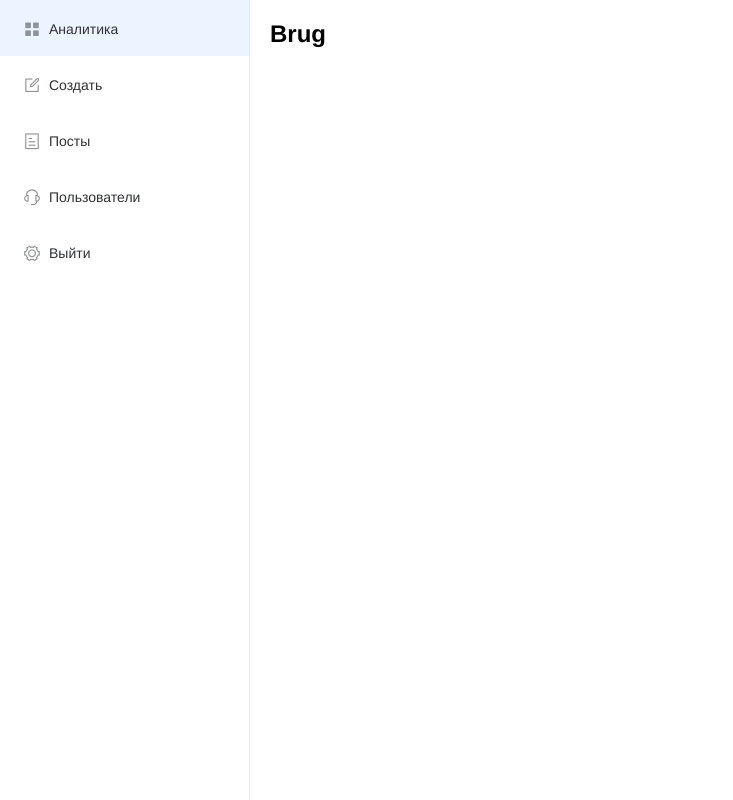
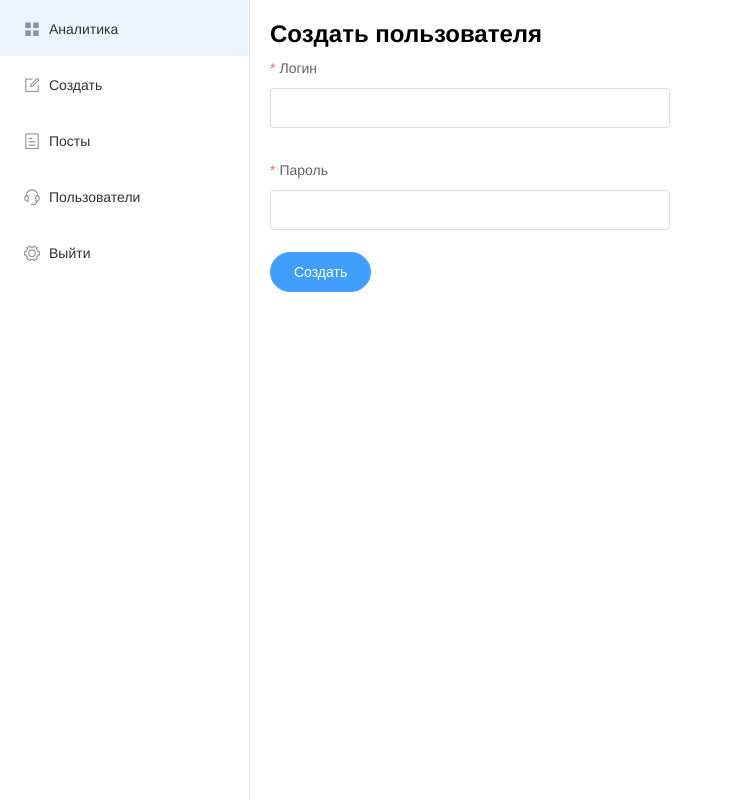
Before and after one commit to AvanesyanAshot/simple-blog, a Nuxt app: page /admin/user in a window 1280 px wide. Shown: the whole page, without its empty margins (0-733 px from the left). Built offline with nearby package versions, Linux system fonts and the light colour scheme; no server answers.

Commit message:
methods add user

```diff
--- a/pages/admin/user.vue
+++ b/pages/admin/user.vue
@@ -1,11 +1,86 @@
 <template>
     <div>
-        <h1>Brug</h1>
+        <el-form
+            :model="controls"
+            :rules="rules"
+            ref="form"
+            @submit.native.prevent="onSubmit"
+        >
+            <h2>Создать пользователя</h2>
+
+            <el-form-item label="Логин" prop="login">
+                <el-input v-model.trim="controls.login" />
+            </el-form-item>
+
+            <div class="mb">
+                <el-form-item label=Пароль prop="password">
+                    <el-input v-model.trim="controls.password" type='password'/>
+                </el-form-item>
+            </div>
+
+            <el-form-item>
+                <el-button
+                    type="primary"
+                    round
+                    native-type="submit"
+                    :loading="loading"
+                >
+                Создать
+                </el-button>
+
+            </el-form-item>
+        </el-form>
     </div>
 </template>
 <script>
 export default {
     layout: 'admin',
-    middleware: ["admin-auth"]
+    middleware: ["admin-auth"],
+    data() {
+        return {
+            loading: false,
+            controls: {
+                login: "",
+                password: ''
+            },
+            rules: {
+                login: [
+                    { required: true, message: 'Введите логин', trigger: 'blur' },
+                ],
+                password: [
+                    { required: true, message: 'Введите пароль', trigger: 'blur' },
+                    { min: 6 , message:'Пароль должен быть не менее 6 символов', trigger: 'blur'}
+                ]
+            }
+        };
+    },
+    methods: {
+        onSubmit(){
+            this.$refs.form.validate(async valid =>{
+                if(valid) {
+                    this.loading = true
+                    try {
+                        const formData = {
+                            login: this.controls.login,
+                            password: this.controls.password
+                        }
+                        await this.$store.dispatch('auth/createUser', formData)
+                        this.$message.success('Новый пользователь добавлен')
+                        this.controls.login = '',
+                        this.controls.password = '',
+                        this.loading = false
+                    } catch (error) {
+                        this.loading = false
+                    }
+                }
+            })
+        }
+    }
 }
 </script>
+
+<style lang="scss" scoped>
+    form{
+        width: 400px;
+    }
+</style>
--- a/store/auth.js
+++ b/store/auth.js
@@ -1,5 +1,5 @@
 export const state = () => ({
-    token: null
+    token: true
 })
 
 export const actions = {
@@ -16,6 +16,13 @@ export const actions = {
             throw e
         }
 
+    },
+    async createUser({commit}, formData) {
+        try {
+            console.log("create User", formData)
+        } catch (e) {
+
+        }
     },
     setToken({commit}, token){
         commit('setToken', token)
```
